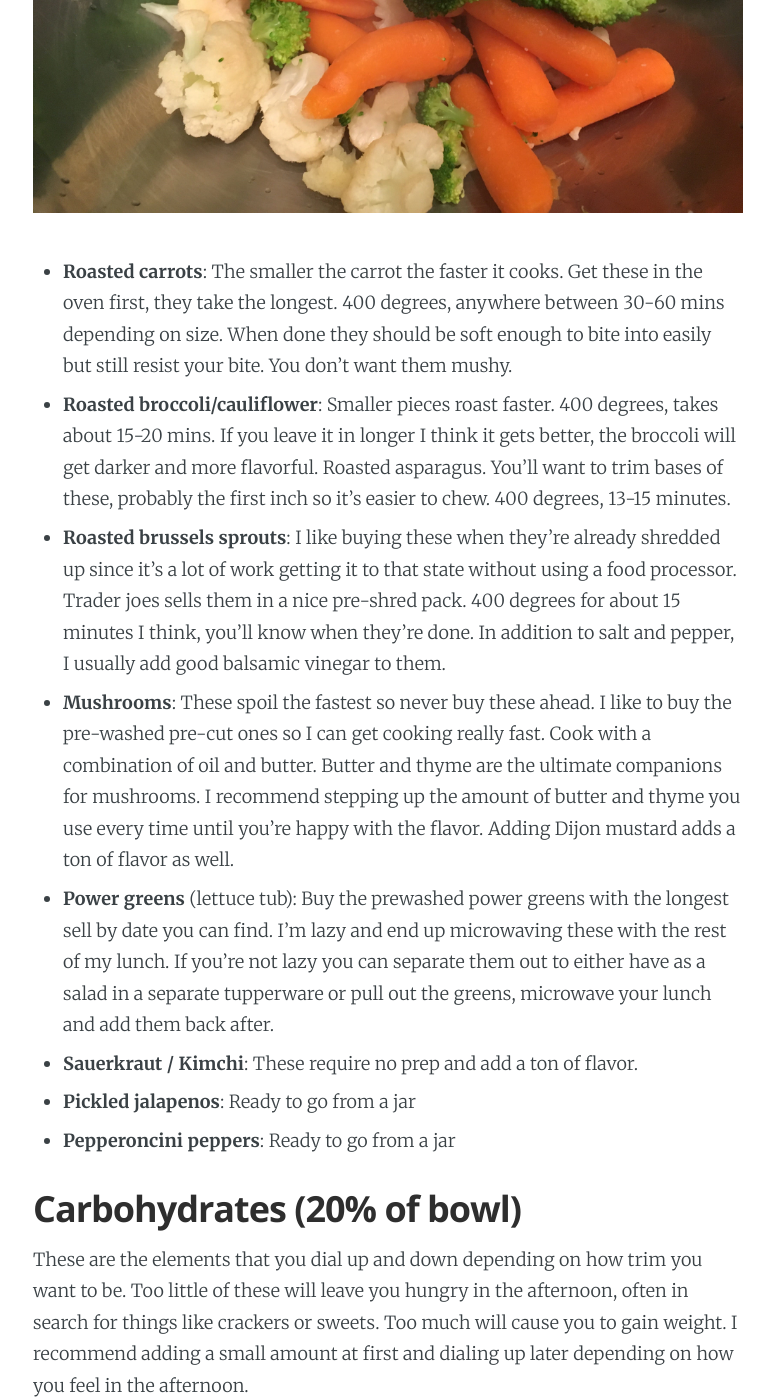
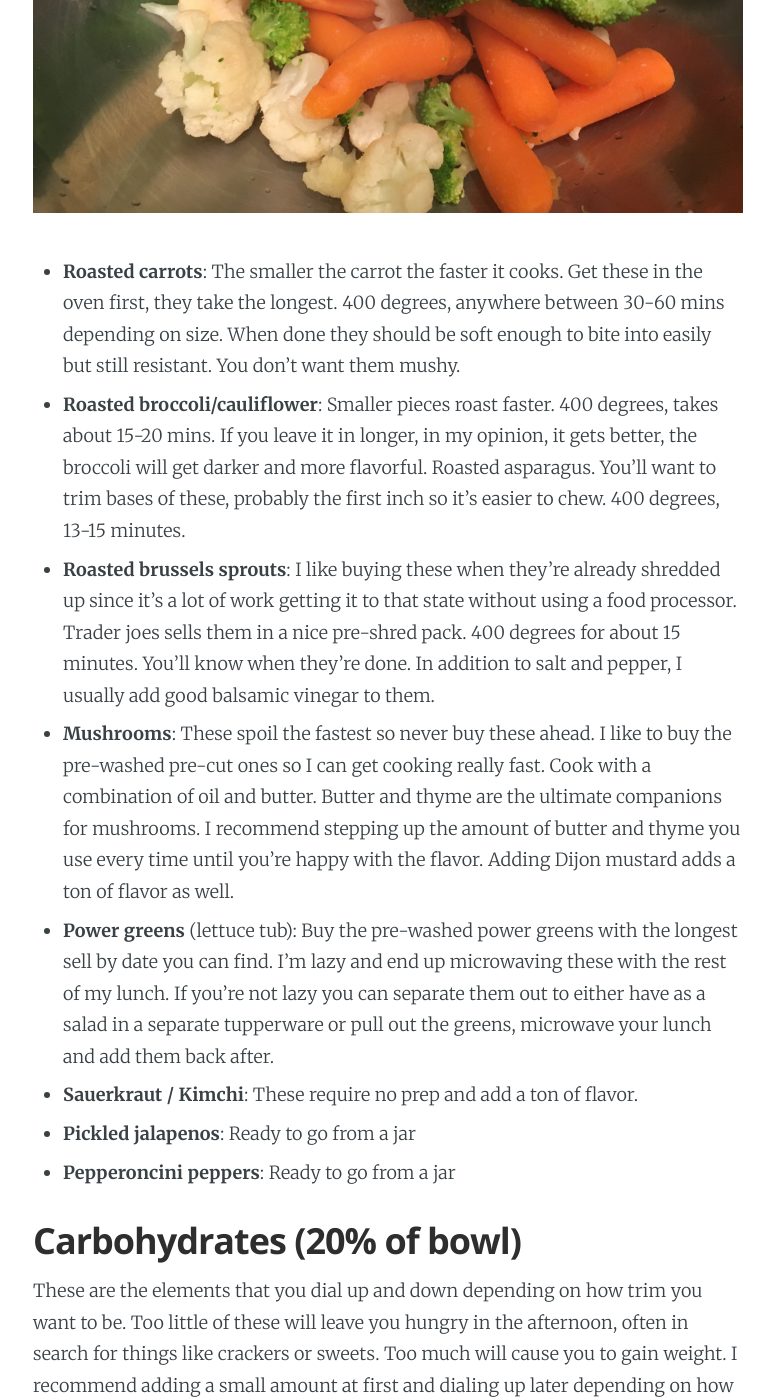
Before and after one commit to a17levine/a17levine.github.io, a Jekyll site: the page built from _posts/2017-10-15-batch-cooking.markdown, in a window 1280 px wide and 1400 px high, scrolled down 2774 px. Shown: the whole window, without its empty margins (252-1026 px from the left). Built offline with Jekyll 4.4.1, drawn with Linux system fonts in a browser that asks for light colours; nearby versions of some CDN libraries; Markdown is read by kramdown in place of the engine named in the settings; some of the changed text lies outside the part shown.

Commit message:
Text edits

```diff
--- a/_posts/2017-10-15-batch-cooking.markdown
+++ b/_posts/2017-10-15-batch-cooking.markdown
@@ -37,16 +37,16 @@ Veg takes the longest so it’s best to start these first. Both prep and roastin
 
 With all veg, season with olive oil, salt and pepper. If you like spicy food, sprinkle some red pepper flakes on them too.
 
-You can combine different veg on the same sheet tray but you’ll have to remove each when they’re done which can be annoying but does save time.
+You can combine different veg on the same sheet tray, but you’ll have to remove each when they’re done which can be annoying but does save time.
 
 ![Steamed veg](/assets/images/batch-cooking/steamed-veg.jpg "Steamed veg")
 
-- **Roasted carrots**: The smaller the carrot the faster it cooks. Get these in the oven first, they take the longest. 400 degrees, anywhere between 30-60 mins depending on size. When done they should be soft enough to bite into easily but still resist your bite. You don't want them mushy.
-- **Roasted broccoli/cauliflower**: Smaller pieces roast faster. 400 degrees, takes about 15-20 mins. If you leave it in longer I think it gets better, the broccoli will get darker and more flavorful.
+- **Roasted carrots**: The smaller the carrot the faster it cooks. Get these in the oven first, they take the longest. 400 degrees, anywhere between 30-60 mins depending on size. When done they should be soft enough to bite into easily but still resistant. You don't want them mushy.
+- **Roasted broccoli/cauliflower**: Smaller pieces roast faster. 400 degrees, takes about 15-20 mins. If you leave it in longer, in my opinion, it gets better, the broccoli will get darker and more flavorful.
 Roasted asparagus. You’ll want to trim bases of these, probably the first inch so it’s easier to chew. 400 degrees, 13-15 minutes.
-- **Roasted brussels sprouts**: I like buying these when they’re already shredded up since it’s a lot of work getting it to that state without using a food processor. Trader joes sells them in a nice pre-shred pack. 400 degrees for about 15 minutes I think, you’ll know when they’re done. In addition to salt and pepper, I usually add good balsamic vinegar to them.
+- **Roasted brussels sprouts**: I like buying these when they’re already shredded up since it’s a lot of work getting it to that state without using a food processor. Trader joes sells them in a nice pre-shred pack. 400 degrees for about 15 minutes. You’ll know when they’re done. In addition to salt and pepper, I usually add good balsamic vinegar to them.
 - **Mushrooms**: These spoil the fastest so never buy these ahead. I like to buy the pre-washed pre-cut ones so I can get cooking really fast. Cook with a combination of oil and butter. Butter and thyme are the ultimate companions for mushrooms. I recommend stepping up the amount of butter and thyme you use every time until you’re happy with the flavor. Adding Dijon mustard adds a ton of flavor as well.
-- **Power greens** (lettuce tub): Buy the prewashed power greens with the longest sell by date you can find. I’m lazy and end up microwaving these with the rest of my lunch. If you’re not lazy you can separate them out to either have as a salad in a separate tupperware or pull out the greens, microwave your lunch and add them back after.
+- **Power greens** (lettuce tub): Buy the pre-washed power greens with the longest sell by date you can find. I’m lazy and end up microwaving these with the rest of my lunch. If you’re not lazy you can separate them out to either have as a salad in a separate tupperware or pull out the greens, microwave your lunch and add them back after.
 - **Sauerkraut / Kimchi**: These require no prep and add a ton of flavor.
 - **Pickled jalapenos**: Ready to go from a jar
 - **Pepperoncini peppers**: Ready to go from a jar
```
Also changed, not shown: other parts of _posts/2017-10-15-batch-cooking.markdown (+3 -3 lines).
